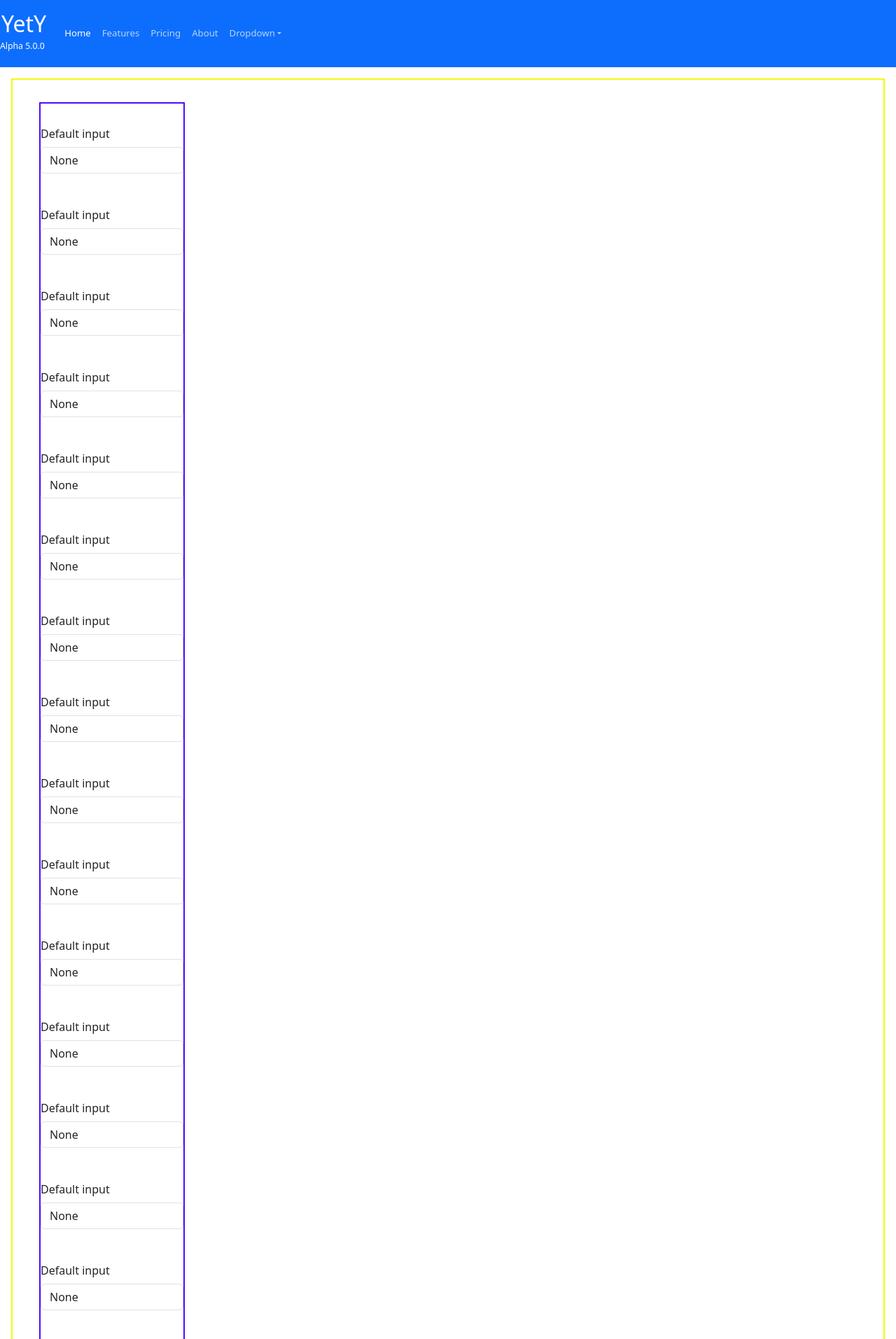
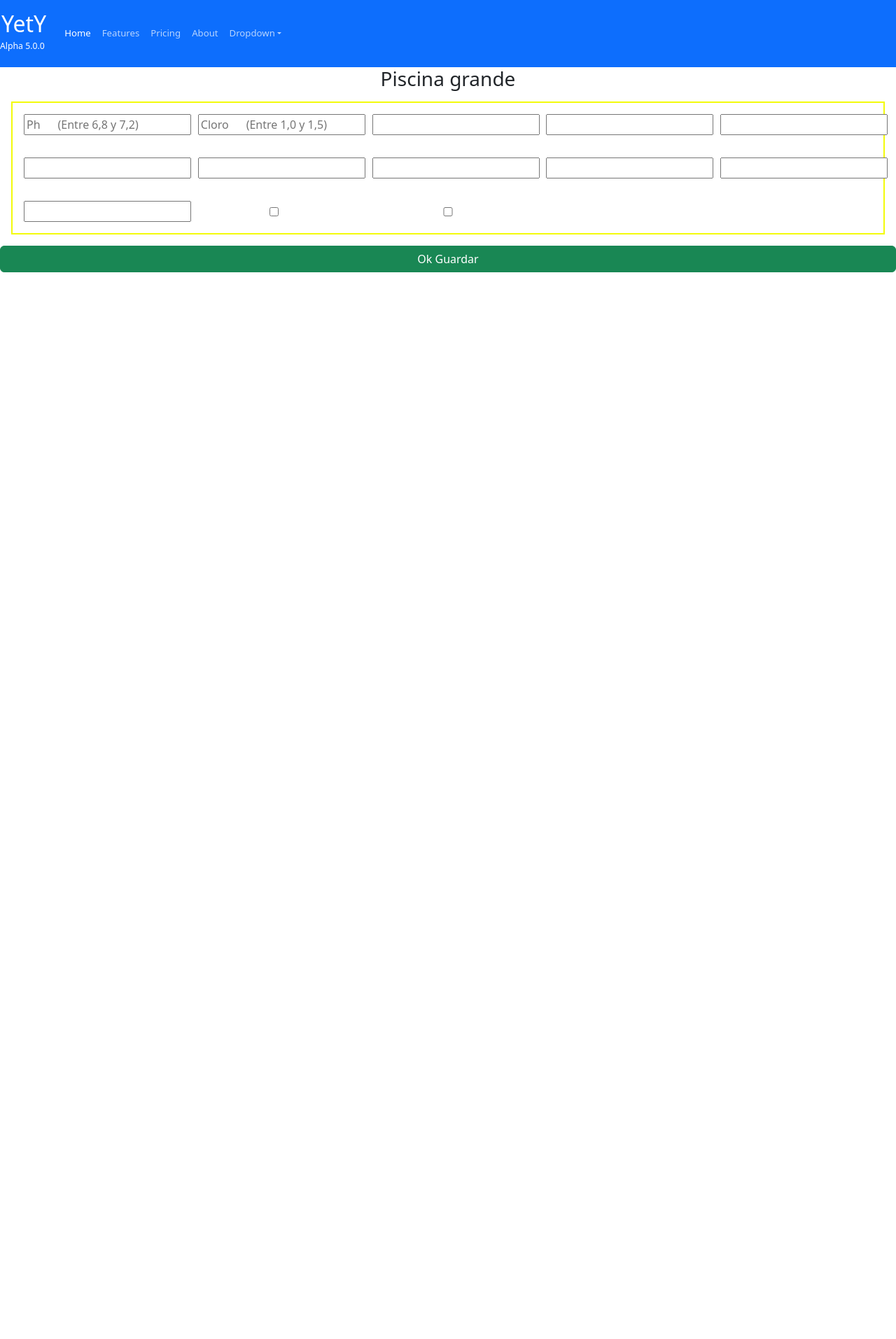
Before and after one commit to YetYSoft/YetY, a Django app: page /piscinas/piscina_grande/ in a window 1280 px wide. Shown: the top 1913 px of the page at 70% size. After the commit the page ends 389 px from the top, so only its background shows below. Run offline with Django 3.2, Linux system fonts and the light colour scheme; a user stored in the database is signed in; some libraries are stand-ins or nearby versions.

Commit message:
Formulario piscina grande

```diff
--- a/piscinas/forms.py
+++ b/piscinas/forms.py
@@ -1,13 +1,33 @@
+from dataclasses import fields
 from django import forms
-from django.forms import ModelForm,Textarea
+from django.forms import ModelForm,Textarea, fields_for_model
 from django.urls import reverse
 #from betterforms.multiform import MultiModelForm # clase para varios modelos en un formulario
 
-from piscinas.models import Valores_Piscina
+from .models import Valores_Piscina
 
 
-class Piscina_grande_Form(forms.ModelForm):
+class Form_Piscina_grande(forms.ModelForm):
     class Meta:
-        model=Valores_Piscina
-        fields= '__all__'
-        template_name = 'grid_imputs_piscinas.html'
+        model=Valores_Piscina #nombre del modelo
+        template_name = 'piscina_grande_form.html'
+       # fields= ( '__all__' ) #campos del modelo
+        fields=[
+            'Ph',
+            'cloro_libre',
+            'cloro_total',
+            'transparencia',
+            'turbidez',
+            'presion_filtro',
+            'presion_filtro_limpiado',
+            'nivel_cloro',
+            'nivel_ph',
+            'Incidencias',
+            'intervencion_realizada',
+            'rellenado_cloro',
+            'rellenado_Ph'
+        ]
+        widgets = {
+            'Ph': forms.NumberInput(attrs={'placeholder': 'Ph      (Entre 6,8 y 7,2)'}),
+            'cloro_libre': forms.NumberInput(attrs={'placeholder': 'Cloro      (Entre 1,0 y 1,5)'}),
+        }
--- a/piscinas/models.py
+++ b/piscinas/models.py
@@ -9,30 +9,29 @@ class Nombre_Piscina (models.Model):
 
 
 class Valores_Piscina (models.Model):
-    valores_nombre_piscina=models.ForeignKey('nombre_piscina',verbose_name='nombre_piscina', help_text="Nombre_Piscina",on_delete=models.CASCADE)
-    valores_fecha=models.DateField(auto_now_add=True,verbose_name='Fecha del Registro')
-    valores_fecha_Hora=models.DateTimeField(auto_now=True,verbose_name='Fecha y hora del ultimo cambio')
-    valores_tecnico=models.CharField(max_length=300,verbose_name='Tecnico', help_text="Nombre del Técnico")
-    valores_Ph=models.DecimalField(max_digits=2, decimal_places=2, verbose_name='PiscPh', help_text="Ph")
-    valores_cloro_libre=models.DecimalField(max_digits=2, decimal_places=2, verbose_name='Pisc_cloro_Libre', help_text="Cloro Libre")
-    valores_cloro_total=models.DecimalField(max_digits=2, decimal_places=2, verbose_name='Pisc_cloro_Total', help_text="Cloro Total",null=True)
-    valores_transparencia=models.DecimalField(max_digits=2, decimal_places=2, verbose_name='Pisc_Transparencia', help_text="Transparencia",null=True)
-    valores_turbidez=models.DecimalField(max_digits=2, decimal_places=2, verbose_name='PiscGrMañana_turbidez', help_text="turbidez")
-    valores_bromo=models.DecimalField(max_digits=2, decimal_places=2, verbose_name='spa_bromo', help_text="Bromo En El SPA")
-    valores_temp_agua_spa=models.DecimalField(max_digits=2, decimal_places=2, verbose_name='temp_agua', help_text="temp_agua En El SPA")
-    valores_temp_aire_spa=models.DecimalField(max_digits=2, decimal_places=2, verbose_name='temp_aire', help_text="temp_aire En El SPA")
-    valores_humedad_aire_spa=models.DecimalField(max_digits=2, decimal_places=2, verbose_name='humedad_aire', help_text="Humedad_aire En El SPA")
-    valores_presion_filtro=models.DecimalField(max_digits=2, decimal_places=2, verbose_name='presion_en_filtro', help_text="presion_en_filtro")
-    valores_presion_filtro_limpiado=models.DecimalField(max_digits=2, decimal_places=2, verbose_name='presion_en_filtro_limpiado', help_text="presion_en_filtro_limpiado")
-    valores_nivel_cloro=models.DecimalField(max_digits=2, decimal_places=2, verbose_name='nivel_cloro', help_text="nivel_cloro")
-    valores_nivel_ph=models.DecimalField(max_digits=2, decimal_places=2, verbose_name='nivel_Ph', help_text="nivel_Ph")
-    valores_nivel_bromo=models.DecimalField(max_digits=2, decimal_places=2, verbose_name='nivel_bromo', help_text="nivel_bromo")
-    valores_rellenado_cloro=models.BooleanField( verbose_name='rellenado_cloro', help_text="rellenado_cloro")
-    valores_rellenado_Ph=models.BooleanField( verbose_name='rellenado_Ph', help_text="rellenado_Ph")
-    valores_rellenado_bromo=models.BooleanField( verbose_name='rellenado_bromo', help_text="rellenado_bromo")
-    valores_limpieza_bordes=models.BooleanField(verbose_name='limpieza_bordes', help_text="limpieza_bordes")
-
-    valores_Incidencias=models.CharField(max_length=300,verbose_name='valores_Incidencias', help_text="Descripción de la Incidencia")
-    valores_correctos=models.BooleanField(null=False)
-    valores_intervencion_realizada=models.BooleanField(null=False)
-    valores_registrados=models.BooleanField(null=False, default=False)
+    nombre_piscina=models.ForeignKey('nombre_piscina',verbose_name='nombre_piscina', help_text="Nombre_Piscina",on_delete=models.CASCADE)
+    fecha=models.DateField(auto_now_add=True,verbose_name='Fecha del Registro')
+    fecha_Hora=models.DateTimeField(auto_now=True,verbose_name='Fecha y hora del ultimo cambio')
+    tecnico=models.CharField(max_length=300,verbose_name='Tecnico', help_text="Nombre del Técnico")
+    Ph=models.DecimalField(max_digits=2, decimal_places=2, verbose_name='PiscPh', help_text="Ph")
+    cloro_libre=models.DecimalField(max_digits=2, decimal_places=2, verbose_name='Pisc_cloro_Libre', help_text="Cloro Libre")
+    cloro_total=models.DecimalField(max_digits=2, decimal_places=2, verbose_name='Pisc_cloro_Total', help_text="Cloro Total",null=True)
+    transparencia=models.DecimalField(max_digits=2, decimal_places=2, verbose_name='Pisc_Transparencia', help_text="Transparencia",null=True)
+    turbidez=models.DecimalField(max_digits=2, decimal_places=2, verbose_name='PiscGrMañana_turbidez', help_text="turbidez")
+    bromo=models.DecimalField(max_digits=2, decimal_places=2, verbose_name='spa_bromo', help_text="Bromo En El SPA")
+    temp_agua_spa=models.DecimalField(max_digits=2, decimal_places=2, verbose_name='temp_agua', help_text="temp_agua En El SPA")
+    temp_aire_spa=models.DecimalField(max_digits=2, decimal_places=2, verbose_name='temp_aire', help_text="temp_aire En El SPA")
+    humedad_aire_spa=models.DecimalField(max_digits=2, decimal_places=2, verbose_name='humedad_aire', help_text="Humedad_aire En El SPA")
+    presion_filtro=models.DecimalField(max_digits=2, decimal_places=2, verbose_name='presion_en_filtro', help_text="presion_en_filtro")
+    presion_filtro_limpiado=models.DecimalField(max_digits=2, decimal_places=2, verbose_name='presion_en_filtro_limpiado', help_text="presion_en_filtro_limpiado")
+    nivel_cloro=models.DecimalField(max_digits=2, decimal_places=2, verbose_name='nivel_cloro', help_text="nivel_cloro")
+    nivel_ph=models.DecimalField(max_digits=2, decimal_places=2, verbose_name='nivel_Ph', help_text="nivel_Ph")
+    nivel_bromo=models.DecimalField(max_digits=2, decimal_places=2, verbose_name='nivel_bromo', help_text="nivel_bromo")
+    rellenado_cloro=models.BooleanField( verbose_name='rellenado_cloro', help_text="rellenado_cloro")
+    rellenado_Ph=models.BooleanField( verbose_name='rellenado_Ph', help_text="rellenado_Ph")
+    rellenado_bromo=models.BooleanField( verbose_name='rellenado_bromo', help_text="rellenado_bromo")
+    limpieza_bordes=models.BooleanField(verbose_name='limpieza_bordes', help_text="limpieza_bordes")
+    Incidencias=models.CharField(max_length=300,verbose_name='valores_Incidencias', help_text="Descripción de la Incidencia")
+    correctos=models.BooleanField(null=False)
+    intervencion_realizada=models.CharField(max_length=300,verbose_name='Intervencion realizada', help_text="Descripción de la Intervencion")
+    registrados=models.BooleanField(null=False, default=False)
--- a/piscinas/static/css/piscinas.css
+++ b/piscinas/static/css/piscinas.css
@@ -2,37 +2,37 @@
 
 #grid_start {
   display: grid;
-  grid-template-columns: repeat(auto-fill, minmax(15rem, 15rem));
-  margin: 1em;
-  padding: 1rem;
+  grid-template-columns: repeat(auto-fill, minmax(15rem, 1fr));
+  /*grid-template: repeat(4, 1fr) ;*/
+  margin: 1rem;
   align-items: center;
   justify-content: center;
   /* height: 200px;*/
-  /*grid-template: repeat(4, 1fr) / repeat(3, 1fr);*/
+  /**/
 
   border: 2px solid rgb(243, 251, 11);
 
 }
-#grid_start > div {
-  display: grid;
-  grid-column: 1fr;
 
-  margin: 1em;
-  align-self: center;
-  border: 2px solid rgb(11, 251, 83);
+  #input {
+    display: grid;
+    grid-column: 1fr;
+    margin: 1rem;
 
-}
+    align-self: center;
+    /*border: 1px solid rgb(15, 11, 251); */
+    /*background-color: rgb(0, 255, 85);*/
+
+  }
+
+  #titulo{
+    text-align: center;
+    justify-content: center;
+  }
 
 
-#grid_start  form {
-  display: grid;
-  grid-column: 1fr;
 
-  margin: 1em;
-  align-self: center;
-  border: 2px solid rgb(79, 11, 251);
 
-}
 
 
 
--- a/piscinas/templates/grid_piscinas.html
+++ /dev/null
@@ -1,35 +0,0 @@
-{% extends "start.html" %}
-<body>
-    {% block content %}
-
-    {% load static %}
-    <link rel="stylesheet" href="{% static '/css/piscinas.css' %}">
-
-    <div id="grid_start">
-
-   <form>
-    {% for form in form %}
-    <!--    https://bootswatch.com/yeti/      -->
-
-
-    <div id="form">
-        <div class="form-group">
-            <label class="col-form-label mt-4" for="inputDefault">Default input</label>
-            <input type="text" class="form-control" placeholder="Defa ult input" id="inputDefault" value="{{ form.value }}">
-          </div>
-
-
-
-
-
-
-
-    </div>
-    {% endfor %}
-
-
-
-    </form>
-    {% endblock %}
-    </div>
-</body>
--- a/piscinas/urls.py
+++ b/piscinas/urls.py
@@ -7,8 +7,8 @@ from piscinas import views
 
 
 urlpatterns = [
-    path ('piscinas/', views.piscinas_start, name='piscinas_start'),
-    path ('piscina_grande/', views.piscina_grande_registro, name='piscinas_start'),
+    path ('', views.piscinas_start, name='piscinas_start'),
+    path ('piscina_grande/', views.piscina_grande, name='piscina_grande_form'),
     path ('piscinas/piscina_pequeña/', views.piscinas_start, name='piscinas_start'),
     path ('piscinas/spa/', views.piscinas_start, name='piscinas_start'),
     path ('piscinas/jacuzzy/', views.piscinas_start, name='piscinas_start'),
--- a/piscinas/views.py
+++ b/piscinas/views.py
@@ -1,7 +1,7 @@
 from django.shortcuts import render,redirect
 from django.http import HttpResponse
 from django.contrib.auth.decorators import login_required
-from piscinas.forms import Piscina_grande_Form
+from piscinas.forms import Form_Piscina_grande
 from piscinas.models import Valores_Piscina
 
 
@@ -13,14 +13,15 @@ from piscinas.models import Valores_Piscina
 def piscinas_start(request):
        return render(request,"start_piscinas.html")
 
+
 # Formulario de registro valores piscina grande
 @login_required
-def piscina_grande_registro(request):
+def piscina_grande(request):
     if request.method == "POST":
-        form = Piscina_grande_Form(request.POST)
+        form = Form_Piscina_grande(request.POST)
         if form.is_valid():
             form.save()
         return redirect('piscinas/piscinas')
     else:
-        form=Piscina_grande_Form()
-    return render (request,'grid_piscinas.html',{'form':form})
+       form = Form_Piscina_grande(request.POST)
+    return render (request,"piscina_grande_form.html", {"form": form})
```
Also changed, not shown: cabecera/templates/grid_start.html (+1 -24 lines), partes/forms.py (line endings or trailing spaces), partes/models.py (line endings or trailing spaces).
